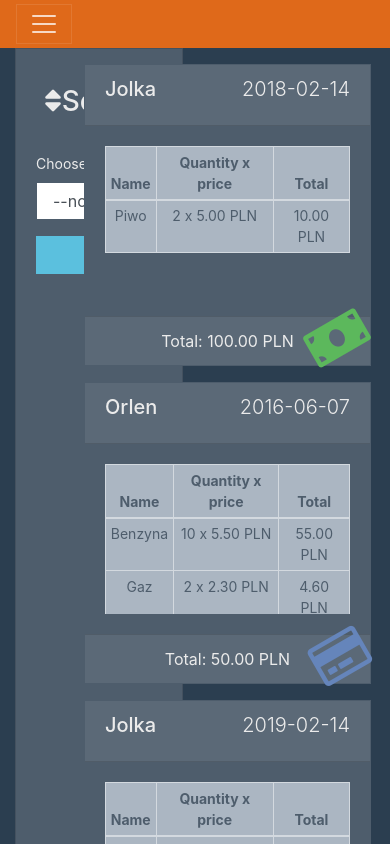
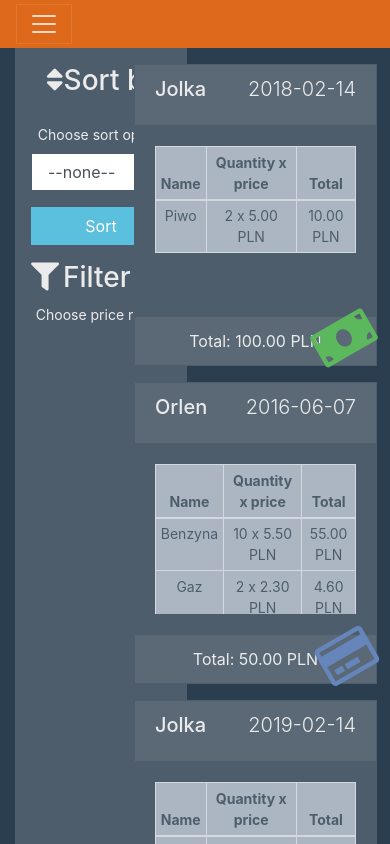
Before and after one commit to simon125/bill-tracker, a React (Create React App) app: page /bills in a window 390 px wide. Shown: the top 844 px of the page. Built offline with nearby package versions, Linux system fonts and the light colour scheme.

Commit message:
created some additional styles for reponsive bills list page

```diff
--- a/src/components/Bills/index.js
+++ b/src/components/Bills/index.js
@@ -1,10 +1,11 @@
 import React, { Component } from 'react'
 
 import { connect } from 'react-redux'
-import { getMaxPrice, getShopNames, filterByPrice, filterByShopName, filterByDate } from '../../logic';
+import { getMaxPrice, getShopNames } from '../../logic';
 
 import SingleBill from '../SingleBill'
 import SortOptionsPanel from '../SortOptionsPanel'
+import FilterOptionsPanel from '../FilterOptionsPanel'
 
 import './style.css'
 import 'rc-slider/assets/index.css';
@@ -59,9 +60,6 @@ class Bills extends Component {
             bills: filteredBills
         })
     }
-    handleOnRangeChange = (value) => {
-        this.setState({ ...this.state, rangeInputValue: value })
-    }
     render() {
         const { bills, rangeInputValue, shopName, shopNames, isDateWidgetOpen } = this.state;
         const { maxPrice } = this.props;
@@ -72,17 +70,18 @@ class Bills extends Component {
                         <h1 className="display-4 mt-5">You have no bills to render</h1>
                         :
                         <div className="row">
-                            <div className="col-2">
-                                <div
-                                    style={{ height: '100vh', width: 'stretch', position: 'fixed' }}
-                                    className="card card-body">
+                            <div className="col-4 col-md-3 col-lg-2">
+                                <div className="bg-secondary px-3 option-panel__container">
                                     <h3 className="mt-3">
                                         <i className="fas fa-sort ml-1"></i>
-                                        Sort by</h3>
+                                        Sort by
+                                    </h3>
                                     <SortOptionsPanel
                                         bills={bills}
                                         setSortedBills={this.setSortedBills}
                                     />
+                                    <FilterOptionsPanel
+                                        setFilteredBills={this.setFilteredBills} />
                                     {/* <h3 className="mt-3">
                                         <i className="fas fa-filter mr-1"></i>
                                         Filter by
@@ -136,8 +135,14 @@ class Bills extends Component {
                                     </button> */}
                                 </div>
                             </div>
-                            <div className="col-10">
-                                {bills.map(bill => <SingleBill key={Math.random()} bill={bill} />)}
+                            <div className="col-8 col-md-9 col-lg-10 pr-4 options-panel__conainer--col-2">
+
+                                <div className="row">
+                                    {bills.map(bill => <SingleBill key={Math.random()} bill={bill} />)}
+
+                                </div>
+
+
                             </div>
 
                         </div>
--- a/src/components/Bills/style.css
+++ b/src/components/Bills/style.css
@@ -15,3 +15,15 @@
 .single-bill__card:hover  .single-bill__icon{
     transform: scale(1.1) rotate(-20deg);
 }
+.option-panel__container{
+    height: 100vh;
+    position: fixed;
+}
+.options-panel__conainer--col-2{
+    padding-left: 15px;
+}
+@media screen and (max-width: 1100px) and ( min-width: 992px) {
+    .options-panel__conainer--col-2{
+        padding-left: 55px;
+    }
+}
--- a/src/components/FilterOptionsPanel/index.js
+++ b/src/components/FilterOptionsPanel/index.js
@@ -1,12 +1,31 @@
-import React, { useState } from 'react'
+import React, { useState } from 'react';
 import { Range } from 'rc-slider';
+import { filterByDate, filterByPrice, filterByShopName } from '../../logic';
+import DateWidget from '../DateWidget';
 
-import DateWidget from '../DateWidget'
+export default function index({ setFilteredBills }) {
 
-export default function index() {
+    const [shopName, setShopName] = useState('none');
+    const [rangeInputValue, setRangePrice] = useState();
+    const [rangeDate, setRangeDate] = useState();
+    const [isDateWidgetOpen, toggleDateWidget] = useState();
 
+    const handleOnRangeChange = (value) => {
+        setRangePrice(value);
+        // this.setState({ ...this.state, rangeInputValue: value })
+    }
 
-    handleOnFilterClick = () => {
+    // const handleSortClick = (bills) => {
+    //     const sortedBills = sortBills(bills, sortTrend)[sortBy]();
+    //     setSortedBills(sortedBills);
+    //     setSrotTrend(!sortTrend);
+    // }
+    // const handleOnChange = e => {
+    //     setSortOption(e.target.value);
+    //     setSrotTrend(null);
+    // }
+
+    const handleOnFilterClick = () => {
         const { rangeDate, rangeInputValue, shopName } = this.state;
         const { bills } = this.props;
         let filteredBills = filterByPrice(bills, rangeInputValue);
@@ -17,13 +36,12 @@ export default function index() {
         if (rangeDate.trim() !== '') {
             filteredBills = filterByDate(filteredBills, rangeDate);
         }
-        this.setState({
-            ...this.state,
-            bills: filteredBills
-        })
+        setFilteredBills(filteredBills);
     }
 
-
+    const getMaxPrice = () => {
+        return 100;
+    }
 
     return (
         <div>
@@ -34,19 +52,19 @@ export default function index() {
             <label className="text-left" htmlFor="rangePrice">
                 Choose price range
                                     </label>
-            <Range
+            {/* <Range
                 id="rangePrice"
-                onChange={this.handleOnRangeChange}
+                onChange={handleOnRangeChange}
                 defaultValue={[20, 80]}
                 value={rangeInputValue}
                 min={0}
-                max={maxPrice}
-            />
-            <span className="d-flex justify-content-between my-2">
+                max={getMaxPrice}// do wyliczenia
+            /> */}
+            {/* <span className="d-flex justify-content-between my-2">
                 <span>{rangeInputValue[0]} PLN</span>
                 <span>{rangeInputValue[1]} PLN</span>
-            </span>
-            <div className="form-group mt-2">
+            </span> */}
+            {/* <div className="form-group mt-2">
                 <label htmlFor="shopName">
                     Choose shop name
                                         </label>
@@ -75,16 +93,16 @@ export default function index() {
                     onChange={() => { }}
                     style={{ maxWidth: '200px' }} />
             </div>
-            <button onClick={this.handleOnFilterClick} className="btn btn-info btn-block">
+            <button onClick={handleOnFilterClick} className="btn btn-info btn-block">
                 Filter
-                                    </button>
-
+                                    </button> */}
+            {/*
             <section className={isDateWidgetOpen ? "" : "d-none"}>
                 <DateWidget
                     setDateRange={this.setDateRange}
                     onCloseClick={this.handleOnDatePickerClick}
                 />
-            </section>
+            </section> */}
 
         </div>
     )
```
